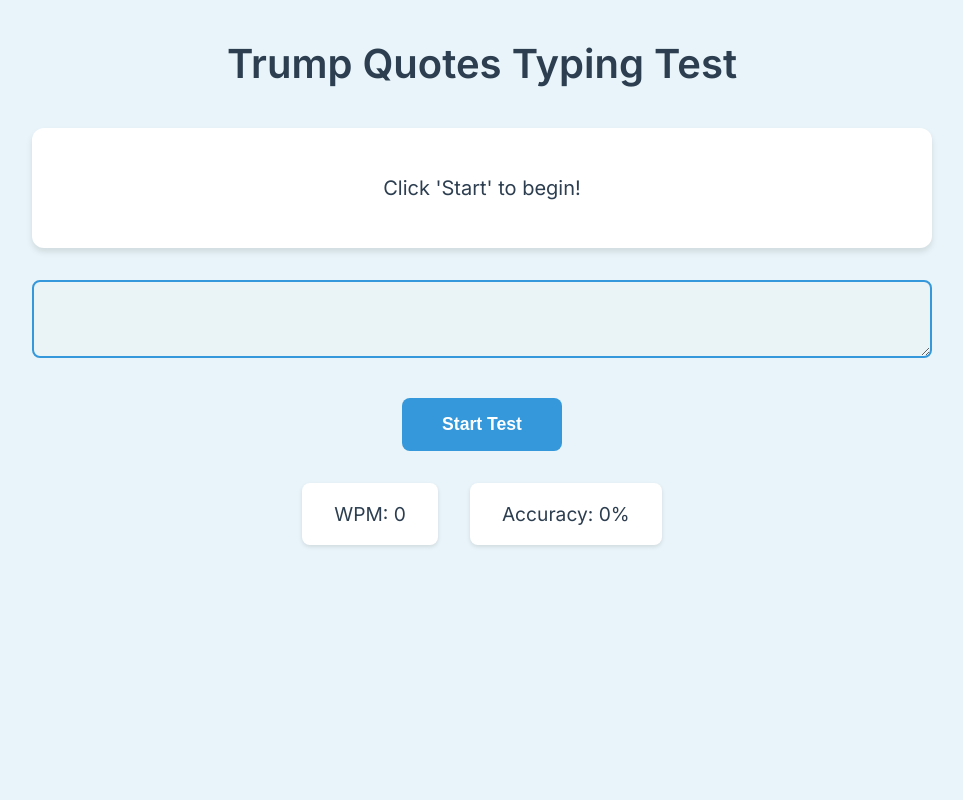
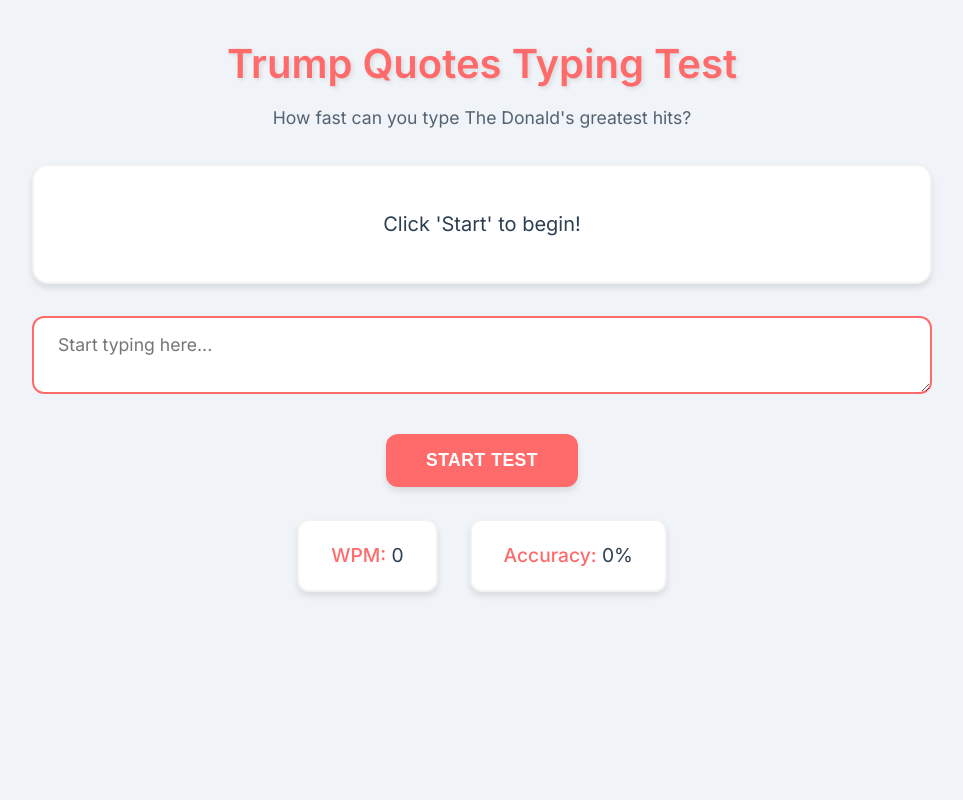
Before and after one commit to florezex/trump-typing-test, a Flask app: page / in a window 1280 px wide. Shown: the whole page, without its empty margins (158-1121 px from the left). Run offline with Flask 3, Linux system fonts and the light colour scheme.

Commit message:
Enhanced visual design with Trump-themed colors, better typography, and animations

```diff
--- a/templates/index.html
+++ b/templates/index.html
@@ -4,14 +4,18 @@
     <meta charset="UTF-8">
     <meta name="viewport" content="width=device-width, initial-scale=1.0">
     <title>Trump Quotes Typing Test</title>
-    <link href="https://fonts.googleapis.com/css2?family=Inter:wght@400;600&display=swap" rel="stylesheet">
+    <link href="https://fonts.googleapis.com/css2?family=Inter:wght@400;500;600&display=swap" rel="stylesheet">
     <style>
         :root {
-            --primary: #3498DB;
-            --primary-dark: #2980B9;
+            --primary: #FF6B6B;
+            --primary-dark: #FF5252;
             --text: #2C3E50;
-            --bg: #E8F4F9;
+            --bg: #F0F4F8;
             --white: #FFFFFF;
+            --quote-bg: #FFFFFF;
+            --shadow: 0 4px 6px rgba(0, 0, 0, 0.1);
+            --correct: #66BB6A;
+            --incorrect: #EF5350;
         }
 
         * {
@@ -40,17 +44,26 @@
 
         h1 {
             font-size: 2.5rem;
+            margin-bottom: 0.5rem;
+            font-weight: 600;
+            color: var(--primary);
+            text-shadow: 2px 2px 4px rgba(0, 0, 0, 0.1);
+        }
+
+        .subtitle {
+            font-size: 1.1rem;
+            color: var(--text);
             margin-bottom: 2rem;
-            font-weight: 600;
+            opacity: 0.8;
         }
 
         .quote-display {
-            background: var(--white);
+            background: var(--quote-bg);
             padding: 2rem;
-            border-radius: 12px;
+            border-radius: 16px;
             margin-bottom: 2rem;
             font-size: 1.25rem;
-            box-shadow: 0 4px 6px rgba(0, 0, 0, 0.1);
+            box-shadow: var(--shadow);
             min-height: 120px;
             max-height: 200px;
             overflow-y: auto;
@@ -59,21 +72,32 @@
             justify-content: center;
             width: 100%;
             white-space: pre-wrap;
+            border: 2px solid rgba(0, 0, 0, 0.05);
+            transition: all 0.3s ease;
+        }
+
+        .quote-display:hover {
+            transform: translateY(-2px);
+            box-shadow: 0 6px 12px rgba(0, 0, 0, 0.15);
         }
 
         .input-area {
             width: 100%;
-            padding: 1rem;
+            padding: 1rem 1.5rem;
             font-size: 1.1rem;
             border: 2px solid var(--primary);
-            border-radius: 8px;
+            border-radius: 12px;
             margin-bottom: 2rem;
             font-family: inherit;
+            transition: all 0.3s ease;
+            background: var(--white);
+            color: var(--text);
         }
 
         .input-area:focus {
             outline: none;
-            box-shadow: 0 0 0 3px rgba(52, 152, 219, 0.3);
+            box-shadow: 0 0 0 3px rgba(255, 107, 107, 0.3);
+            transform: translateY(-1px);
         }
 
         .btn {
@@ -82,21 +106,26 @@
             border: none;
             padding: 1rem 2.5rem;
             font-size: 1.1rem;
-            border-radius: 8px;
+            border-radius: 12px;
             cursor: pointer;
             transition: 0.3s ease;
             font-weight: 600;
+            text-transform: uppercase;
+            letter-spacing: 0.5px;
+            box-shadow: var(--shadow);
         }
 
         .btn:hover {
             background: var(--primary-dark);
             transform: translateY(-2px);
+            box-shadow: 0 6px 12px rgba(0, 0, 0, 0.15);
         }
 
         .btn:disabled {
             background: #95a5a6;
             cursor: not-allowed;
             transform: none;
+            box-shadow: none;
         }
 
         .stats {
@@ -109,24 +138,68 @@
 
         .stat-item {
             background: var(--white);
-            padding: 1rem 2rem;
-            border-radius: 8px;
-            box-shadow: 0 2px 4px rgba(0, 0, 0, 0.1);
+            padding: 1.2rem 2rem;
+            border-radius: 12px;
+            box-shadow: var(--shadow);
+            transition: all 0.3s ease;
+            border: 2px solid rgba(0, 0, 0, 0.05);
         }
 
-        .correct { background: #e8f5e9; }
-        .incorrect { background: #ffebee; }
+        .stat-item:hover {
+            transform: translateY(-2px);
+            box-shadow: 0 6px 12px rgba(0, 0, 0, 0.15);
+        }
+
+        .stat-label {
+            font-weight: 500;
+            color: var(--primary);
+        }
+
+        .correct {
+            color: var(--correct);
+            background: rgba(102, 187, 106, 0.1);
+        }
+
+        .incorrect {
+            color: var(--incorrect);
+            background: rgba(239, 83, 80, 0.1);
+        }
+
+        @media (max-width: 600px) {
+            body {
+                padding: 1rem;
+            }
+
+            h1 {
+                font-size: 2rem;
+            }
+
+            .quote-display {
+                font-size: 1.1rem;
+                padding: 1.5rem;
+            }
+
+            .stats {
+                flex-direction: column;
+                gap: 1rem;
+            }
+        }
     </style>
 </head>
 <body>
     <div class="container">
         <h1>Trump Quotes Typing Test</h1>
+        <p class="subtitle">How fast can you type The Donald's greatest hits?</p>
         <div id="quote" class="quote-display">Click 'Start' to begin!</div>
-        <textarea id="input" class="input-area" disabled></textarea>
+        <textarea id="input" class="input-area" disabled placeholder="Start typing here..."></textarea>
         <button id="start" class="btn">Start Test</button>
         <div class="stats">
-            <div class="stat-item">WPM: <span id="wpm">0</span></div>
-            <div class="stat-item">Accuracy: <span id="accuracy">0</span>%</div>
+            <div class="stat-item">
+                <span class="stat-label">WPM:</span> <span id="wpm">0</span>
+            </div>
+            <div class="stat-item">
+                <span class="stat-label">Accuracy:</span> <span id="accuracy">0</span>%
+            </div>
         </div>
     </div>
 
```
